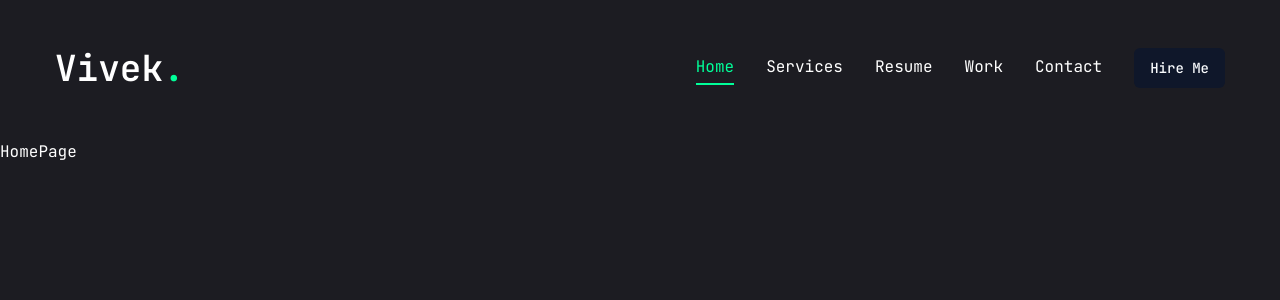
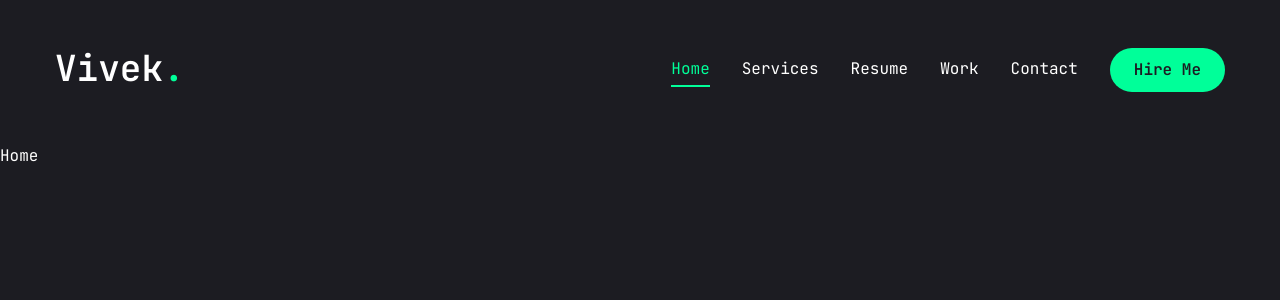
Before and after one commit to rollno-07/Portfolio, a Next.js app: page / in a window 1280 px wide. Shown: the top 300 px of the page. Built offline with nearby package versions, Linux system fonts and the light colour scheme.

Commit message:
modified layout stair button componenmt

```diff
--- a/src/app/layout.jsx
+++ b/src/app/layout.jsx
@@ -12,8 +12,8 @@ const jetbrainsMono = JetBrains_Mono({
 });
 
 export const metadata = {
-  title: "Create Next App",
-  description: "Generated by create next app",
+  title: "Vivek Portfolio",
+  description: "Created by Vivek",
 };
 
 export default function RootLayout({ children }) {
--- a/src/app/page.jsx
+++ b/src/app/page.jsx
@@ -1,3 +1,9 @@
-export default function Home() {
-  return <main>HomePage</main>;
+
+
+const Home = () => {
+  return (
+    <div>Home</div>
+  )
 }
+
+export default Home
--- a/src/components/Stair.jsx
+++ b/src/components/Stair.jsx
@@ -13,14 +13,14 @@ const stairAnimation = {
 };
 
 const reverseIndex = (index) => {
-  const totalSteps = 4;
+  const totalSteps = 6;
   return totalSteps - index - 1;
 };
 
 const Stair = () => {
   return (
     <>
-      {[...Array(4)].map((_, index) => {
+      {[...Array(6)].map((_, index) => {
         return (
           <motion.div
             key={index}
--- a/src/components/ui/button.jsx
+++ b/src/components/ui/button.jsx
@@ -1,29 +1,23 @@
-import * as React from "react"
-import { Slot } from "@radix-ui/react-slot"
+import * as React from "react";
+import { Slot } from "@radix-ui/react-slot";
 import { cva } from "class-variance-authority";
 
-import { cn } from "@/lib/utils"
+import { cn } from "@/lib/utils";
 
 const buttonVariants = cva(
-  "inline-flex items-center justify-center whitespace-nowrap rounded-md text-sm font-medium ring-offset-white transition-colors focus-visible:outline-none focus-visible:ring-2 focus-visible:ring-slate-950 focus-visible:ring-offset-2 disabled:pointer-events-none disabled:opacity-50 dark:ring-offset-slate-950 dark:focus-visible:ring-slate-300",
+  "inline-flex items-center justify-center whitespace-nowrap rounded-full text-base font-semibold ring-offset-white transition-colors ",
   {
     variants: {
       variant: {
-        default: "bg-slate-900 text-slate-50 hover:bg-slate-900/90 dark:bg-slate-50 dark:text-slate-900 dark:hover:bg-slate-50/90",
-        destructive:
-          "bg-red-500 text-slate-50 hover:bg-red-500/90 dark:bg-red-900 dark:text-slate-50 dark:hover:bg-red-900/90",
+        default: "bg-accent text-primary hover:bg-accent-hover",
+        primary: "bg-primary text-white",
         outline:
-          "border border-slate-200 bg-white hover:bg-slate-100 hover:text-slate-900 dark:border-slate-800 dark:bg-slate-950 dark:hover:bg-slate-800 dark:hover:text-slate-50",
-        secondary:
-          "bg-slate-100 text-slate-900 hover:bg-slate-100/80 dark:bg-slate-800 dark:text-slate-50 dark:hover:bg-slate-800/80",
-        ghost: "hover:bg-slate-100 hover:text-slate-900 dark:hover:bg-slate-800 dark:hover:text-slate-50",
-        link: "text-slate-900 underline-offset-4 hover:underline dark:text-slate-50",
+          "border border-accent bg-transparent text-accent hover:bg-accent hover:text-primary",
       },
       size: {
-        default: "h-10 px-4 py-2",
-        sm: "h-9 rounded-md px-3",
-        lg: "h-11 rounded-md px-8",
-        icon: "h-10 w-10",
+        default: "h-[44px] px-6 ",
+        lg: "h-[48px] px-6",
+        md: "h-[44px] px-8 text-sm uppercase tracking-[2px]",
       },
     },
     defaultVariants: {
@@ -31,17 +25,20 @@ const buttonVariants = cva(
       size: "default",
     },
   }
-)
+);
 
-const Button = React.forwardRef(({ className, variant, size, asChild = false, ...props }, ref) => {
-  const Comp = asChild ? Slot : "button"
-  return (
-    (<Comp
-      className={cn(buttonVariants({ variant, size, className }))}
-      ref={ref}
-      {...props} />)
-  );
-})
-Button.displayName = "Button"
+const Button = React.forwardRef(
+  ({ className, variant, size, asChild = false, ...props }, ref) => {
+    const Comp = asChild ? Slot : "button";
+    return (
+      <Comp
+        className={cn(buttonVariants({ variant, size, className }))}
+        ref={ref}
+        {...props}
+      />
+    );
+  }
+);
+Button.displayName = "Button";
 
-export { Button, buttonVariants }
+export { Button, buttonVariants };
```
